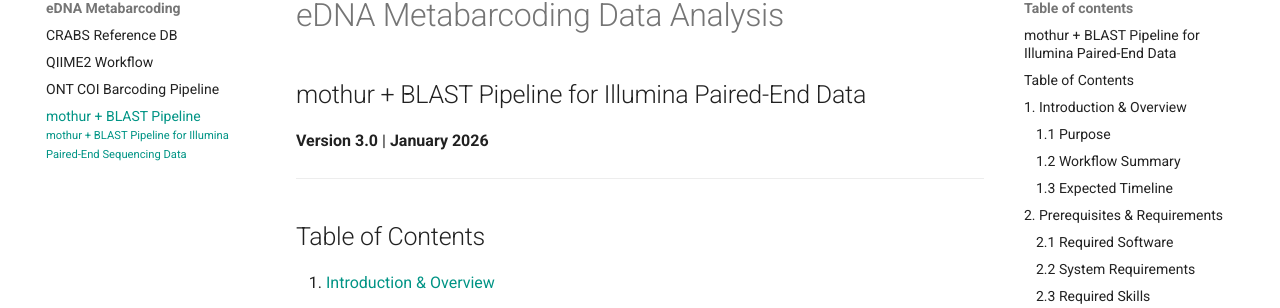
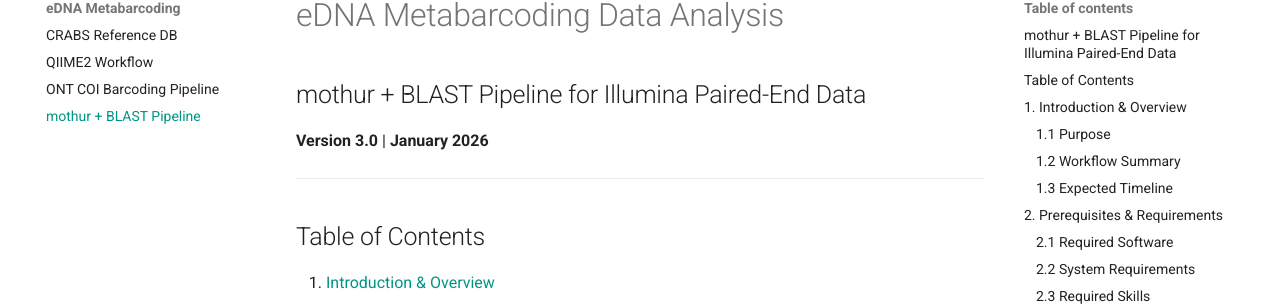
Before and after one commit to evilliers/agrp-sops, an MkDocs documentation site: the page built from docs/edna-metabarcoding/eDNA_mothur_and_BLAST_analysis_SOP_v3.md, in a window 1280 px wide. Shown: the part 151-459 px from the top of the page. Built offline with MkDocs 1.6.1 and Material for MkDocs 9.7.7, drawn with Linux system fonts in a browser that asks for light colours; comment, search, counter and statistics services are not loaded.

Commit message:
Fix nav display: remove title from mothur SOP front matter
Co-Authored-By: Claude Sonnet 4.6 <noreply@anthropic.com>

```diff
--- a/docs/edna-metabarcoding/eDNA_mothur_and_BLAST_analysis_SOP_v3.md
+++ b/docs/edna-metabarcoding/eDNA_mothur_and_BLAST_analysis_SOP_v3.md
@@ -1,10 +1,6 @@
 ---
-title: "eDNA Metabarcoding Data Analysis SOP"
-subtitle: "mothur + BLAST Pipeline for Illumina Paired-End Sequencing Data"
 version: "3.0"
 date: "January 2026"
-authors: "Updated from v2 (October 2021)"
-pipeline: "mothur → BLAST → R Integration"
 ---
 
 # eDNA Metabarcoding Data Analysis
```
